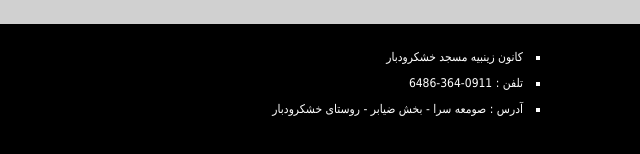
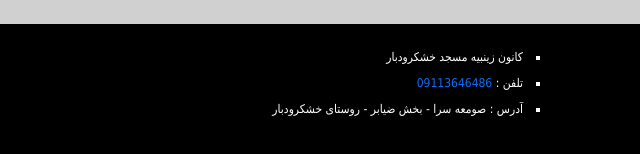
Before and after one commit to AliZolfaghar/vahdani, a plain HTML site: page index.html in a window 1280 px wide. Shown: the part 3336-3490 px from the top of the page, 640-1280 px from the left. Drawn offline with Linux system fonts and the light colour scheme.

Commit message:
fix title and tel

```diff
--- a/index.html
+++ b/index.html
@@ -4,7 +4,7 @@
     <meta charset="UTF-8">
     <meta http-equiv="X-UA-Compatible" content="IE=edge">
     <meta name="viewport" content="width=device-width, initial-scale=1.0">
-    <title>Document</title>
+    <title>  کانون زینبیه مسجد خشکرودبار</title>
     <link rel="stylesheet" href="/css/bootstrap.min.css">
     <link rel="stylesheet" href="/css/style.css">
 
@@ -261,7 +261,13 @@
 
         <ul>
             <li>  کانون زینبیه مسجد خشکرودبار</li>
-            <li>تلفن : 0911-364-6486 </li>
+            <li>
+                تلفن :
+                <a href="tel://+989113646486">
+
+                    09113646486
+                </a>
+                </li>
             <li>آدرس : صومعه سرا - بخش ضیابر - روستای خشکرودبار</li>
         </ul>
     </div>
```
